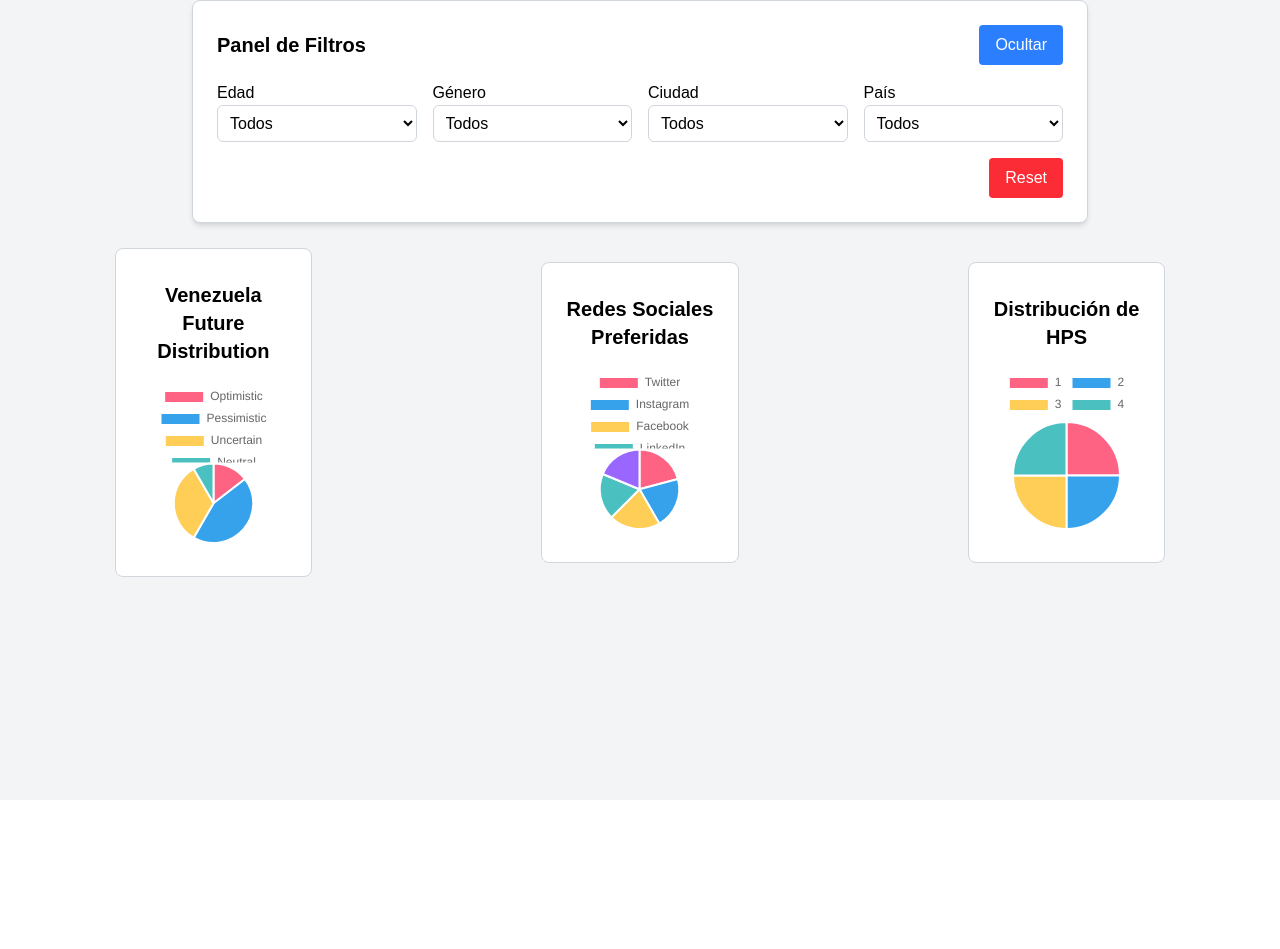
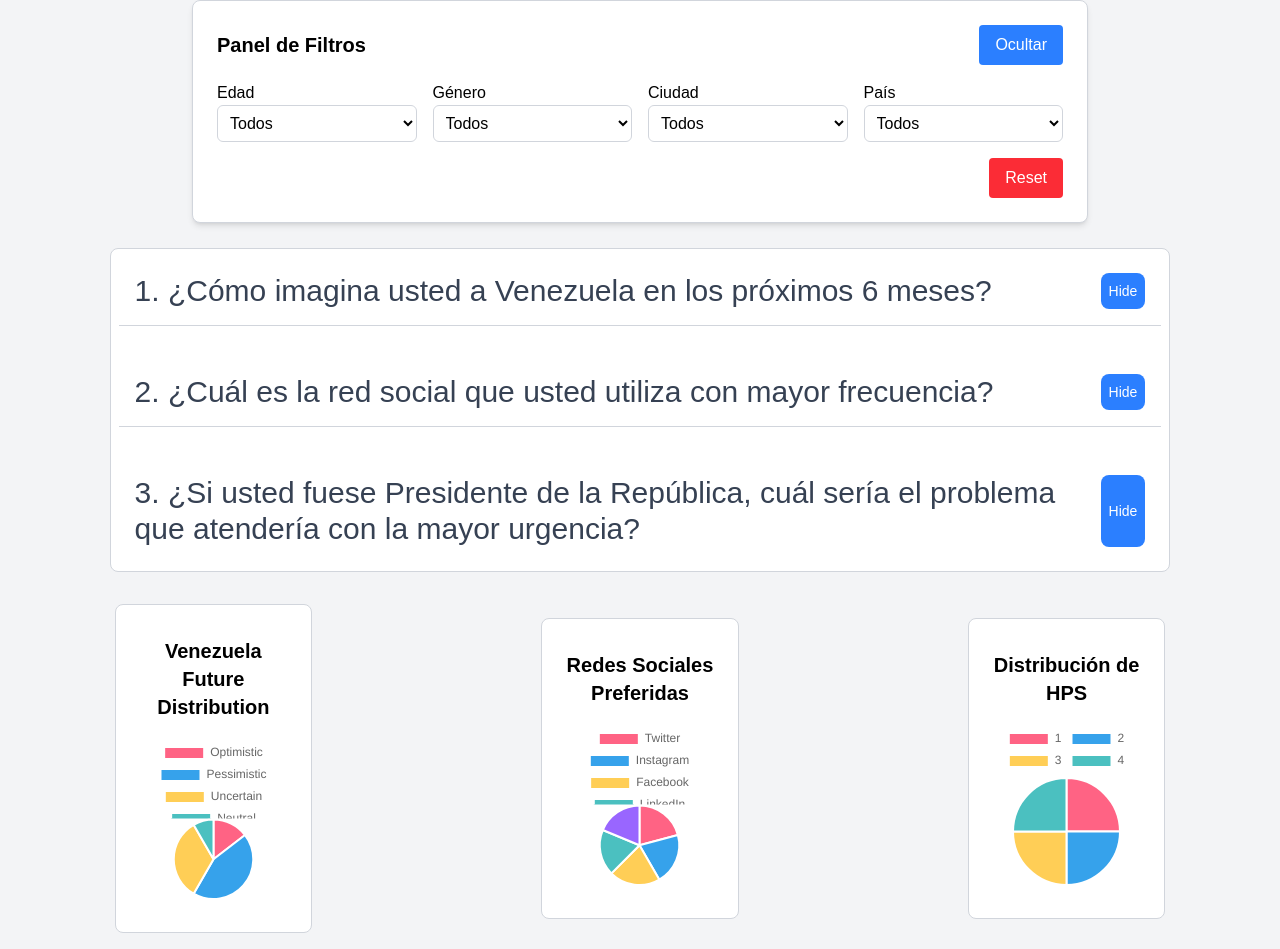
Before and after one commit to jtovarto/data-display, a Next.js app: page / in a window 1280 px wide. Before the commit the page ends 800 px from the top, so only its background shows below. Built offline with nearby package versions, Linux system fonts and the light colour scheme.

Commit message:
feat: add toggle functionality for displaying charts in Dashboard

```diff
--- a/src/app/page.tsx
+++ b/src/app/page.tsx
@@ -22,6 +22,9 @@ const ageRanges = [
 ];
 
 export default function Dashboard() {
+  const [showPieChart, setShowPieChart] = useState(true);
+  const [showSocialChart, setShowSocialChart] = useState(true);
+  const [showHpsChart, setShowHpsChart] = useState(true);
   const [filters, setFilters] = useState({
     fn: "",
     ln: "",
@@ -87,22 +90,65 @@ export default function Dashboard() {
         ageRanges={ageRanges}
       />
       <main className="dashboard-content mt-16 md:mt-48">
+        <div className="bg-white p-2 border border-gray-300 rounded-lg mb-8 w-full md:w-[85%] flex flex-col  gap-8 mx-auto">
+          <div className="flex flex-row justify-between border-b-1 border-gray-300 p-4 text-3xl">
+            <p className="text-gray-700 text-sm md:text-3xl ">
+              1. ¿Cómo imagina usted a Venezuela en los próximos 6 meses?
+            </p>
+            <button
+              onClick={() => setShowPieChart((prev) => !prev)}
+              className="bg-blue-500 text-white py-0 px-2 rounded-lg text-sm"
+            >
+              {showPieChart ? "Hide" : "Show"}
+            </button>
+          </div>
+          <div className="flex flex-row justify-between border-b-1 border-gray-300 p-4 text-3xl">
+            <p className="text-gray-700 text-sm md:text-3xl">
+              2. ¿Cuál es la red social que usted utiliza con mayor frecuencia?
+            </p>
+            <button
+              onClick={() => setShowSocialChart((prev) => !prev)}
+              className="bg-blue-500 text-white py-0 px-2 rounded-lg text-sm"
+            >
+              {showSocialChart ? "Hide" : "Show"}
+            </button>
+          </div>
+          <div className="flex flex-row justify-between  p-4 text-3xl">
+            <p className="text-gray-700 text-sm md:text-3xl ">
+              3. ¿Si usted fuese Presidente de la República, cuál sería el
+              problema que atendería con la mayor urgencia?
+            </p>
+
+            <button
+              onClick={() => setShowHpsChart((prev) => !prev)}
+              className="bg-blue-500 text-white py-0 px-2 rounded-lg text-sm"
+            >
+              {showHpsChart ? "Hide" : "Show"}
+            </button>
+          </div>
+        </div>
         <div className="grid grid-cols-1 sm:grid-cols-2 lg:grid-cols-3 gap-8 justify-items-center items-center">
+          {showPieChart && (
             <PieChart
               pieData={ivmData}
               pieOptions={ivmOptions}
               imvCounts={imvCounts}
             />
+          )}
+          {showSocialChart && (
             <SocialMediaPieChart
               socialMediaData={socialMediaData}
               socialMediaOptions={socialMediaOptions}
               snCounts={socialMediaCounts}
             />
+          )}
+          {showHpsChart && (
             <HpsPieChart
               hpsData={hpsData}
               hpsOptions={hpsOptions}
               hpsCounts={hpsCounts}
             />
+          )}
         </div>
       </main>
     </div>
```
Lines whose indentation alone changed are shown as unchanged.
